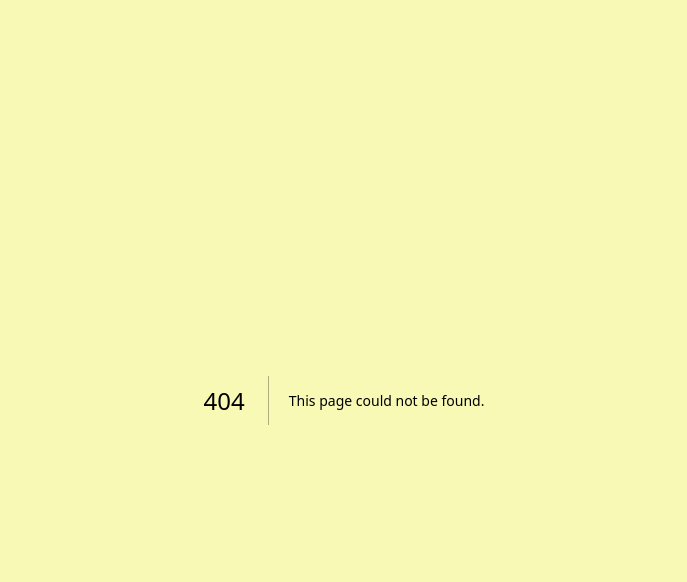
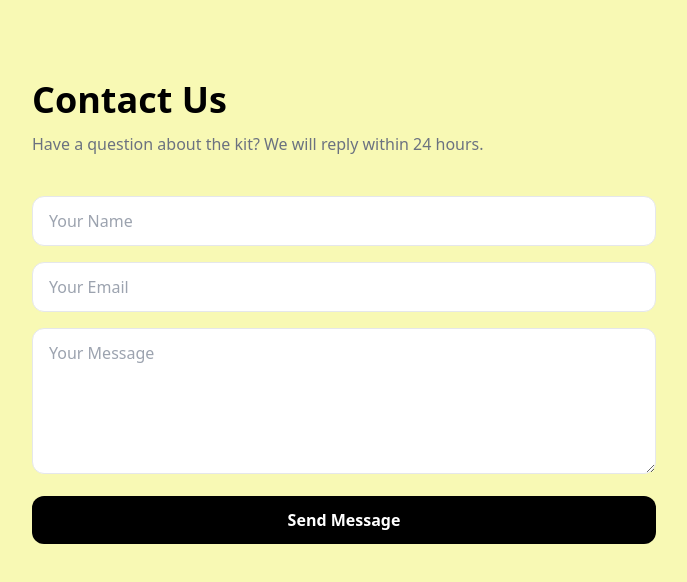
Before and after one commit to Ravs10/saas-starter-kit, a Next.js app: page /contact in a window 1280 px wide. Before the commit this address had no page. Shown: the top 582 px of the page, without its empty margins (296-983 px from the left). Built offline with nearby package versions, Linux system fonts and the light colour scheme.

Commit message:
Add Contact page component with form

```diff
--- /dev/null
+++ b/app/contact/page.tsx
@@ -0,0 +1,14 @@
+export default function Contact() {
+  return (
+    <div className="max-w-2xl mx-auto px-6 py-20">
+      <h1 className="text-4xl font-bold">Contact Us</h1>
+      <p className="text-gray-500 mt-3">Have a question about the kit? We will reply within 24 hours.</p>
+      <form className="mt-10 space-y-4">
+        <input type="text" placeholder="Your Name" className="w-full px-4 py-3 rounded-xl border bg-white outline-none focus:ring-2 focus:ring-black" />
+        <input type="email" placeholder="Your Email" className="w-full px-4 py-3 rounded-xl border bg-white outline-none focus:ring-2 focus:ring-black" />
+        <textarea placeholder="Your Message" rows={5} className="w-full px-4 py-3 rounded-xl border bg-white outline-none focus:ring-2 focus:ring-black"></textarea>
+        <button className="w-full py-3 rounded-xl bg-black text-white font-semibold hover:opacity-90">Send Message</button>
+      </form>
+    </div>
+  )
+}
```
